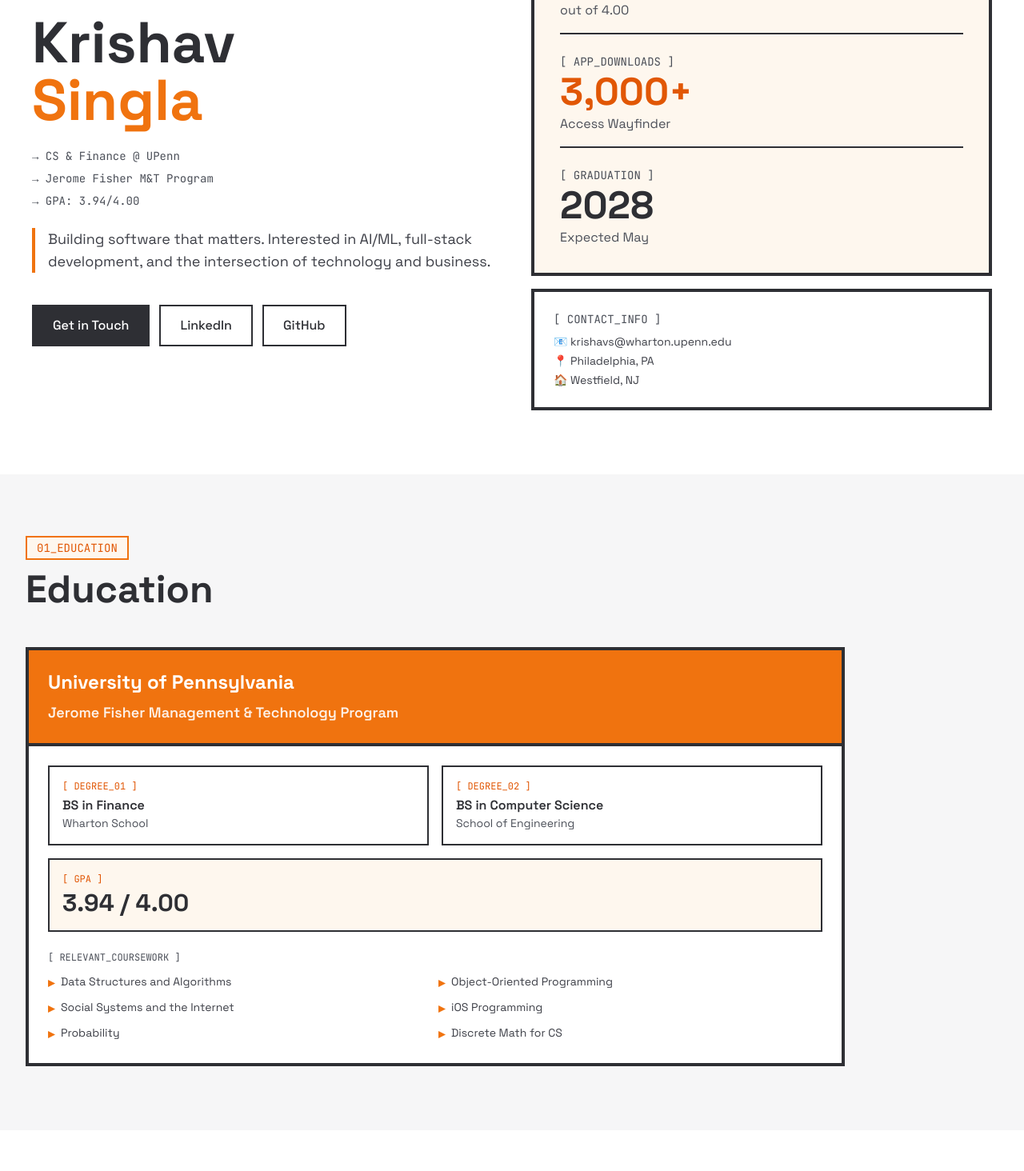
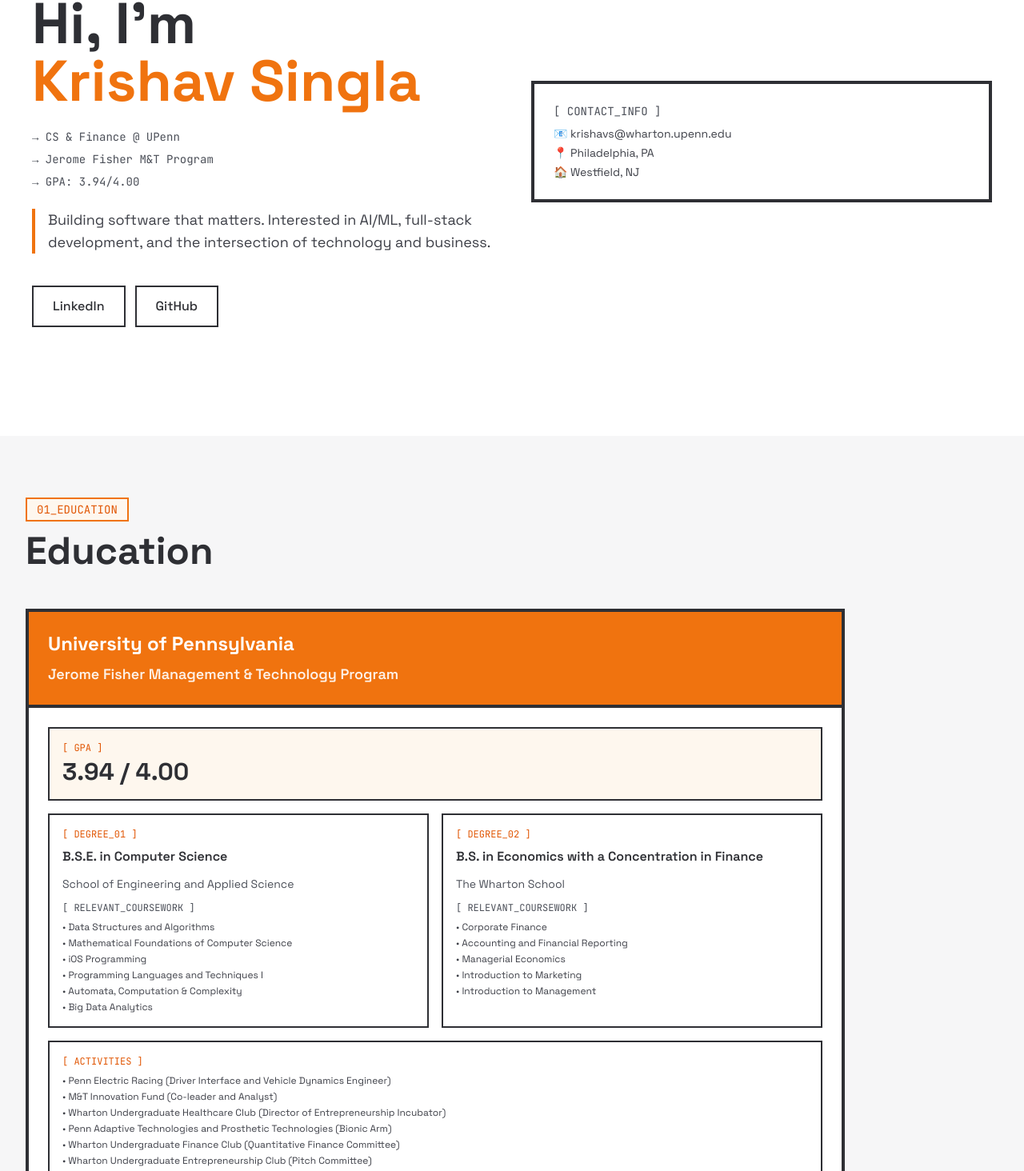
Before and after one commit to krishavs1/Website, a React (Vite) app: page / in a window 1280 px wide. Shown: the part 255-1719 px from the top of the page at 80% size. Built offline with nearby package versions, Linux system fonts and the light colour scheme.

Commit message:
Made edits to personal website

```diff
--- a/src/components/Education.tsx
+++ b/src/components/Education.tsx
@@ -27,40 +27,52 @@
             </div>
 
             <div className="p-6 space-y-4">
-              <div className="grid md:grid-cols-2 gap-4">
-                <div className="border-2 border-dark-900 p-4">
-                  <div className="font-mono text-xs text-primary-600 mb-1">[ DEGREE_01 ]</div>
-                  <p className="font-semibold text-dark-900">BS in Finance</p>
-                  <p className="text-sm text-dark-600">Wharton School</p>
-                </div>
-                <div className="border-2 border-dark-900 p-4">
-                  <div className="font-mono text-xs text-primary-600 mb-1">[ DEGREE_02 ]</div>
-                  <p className="font-semibold text-dark-900">BS in Computer Science</p>
-                  <p className="text-sm text-dark-600">School of Engineering</p>
-                </div>
-              </div>
-
               <div className="border-2 border-dark-900 p-4 bg-primary-50">
                 <div className="font-mono text-xs text-primary-600 mb-1">[ GPA ]</div>
                 <p className="text-3xl font-bold text-dark-900">3.94 / 4.00</p>
               </div>
 
-              <div className="pt-2">
-                <div className="font-mono text-xs text-dark-600 mb-3">[ RELEVANT_COURSEWORK ]</div>
-                <div className="grid grid-cols-1 md:grid-cols-2 gap-2">
-                  {[
-                    'Data Structures and Algorithms',
-                    'Object-Oriented Programming',
-                    'Social Systems and the Internet',
-                    'iOS Programming',
-                    'Probability',
-                    'Discrete Math for CS'
-                  ].map((course, i) => (
-                    <div key={i} className="flex items-start">
-                      <span className="text-primary-500 mr-2 font-bold">▸</span>
-                      <span className="text-sm text-dark-700">{course}</span>
-                    </div>
-                  ))}
+              <div className="grid md:grid-cols-2 gap-4">
+                <div className="border-2 border-dark-900 p-4">
+                  <div className="font-mono text-xs text-primary-600 mb-2">[ DEGREE_01 ]</div>
+                  <p className="font-semibold text-dark-900 mb-3">B.S.E. in Computer Science</p>
+                  <p className="text-sm text-dark-600 mb-3">School of Engineering and Applied Science</p>
+                  <div className="font-mono text-xs text-dark-600 mb-2">[ RELEVANT_COURSEWORK ]</div>
+                  <div className="space-y-1">
+                    <p className="text-xs text-dark-700">• Data Structures and Algorithms</p>
+                    <p className="text-xs text-dark-700">• Mathematical Foundations of Computer Science</p>
+                    <p className="text-xs text-dark-700">• iOS Programming</p>
+                    <p className="text-xs text-dark-700">• Programming Languages and Techniques I</p>
+                    <p className="text-xs text-dark-700">• Automata, Computation & Complexity</p>
+                    <p className="text-xs text-dark-700">• Big Data Analytics</p>
+                  </div>
+                </div>
+                <div className="border-2 border-dark-900 p-4">
+                  <div className="font-mono text-xs text-primary-600 mb-2">[ DEGREE_02 ]</div>
+                  <p className="font-semibold text-dark-900 mb-3">B.S. in Economics with a Concentration in Finance</p>
+                  <p className="text-sm text-dark-600 mb-3">The Wharton School</p>
+                  <div className="font-mono text-xs text-dark-600 mb-2">[ RELEVANT_COURSEWORK ]</div>
+                  <div className="space-y-1">
+                    <p className="text-xs text-dark-700">• Corporate Finance</p>
+                    <p className="text-xs text-dark-700">• Accounting and Financial Reporting</p>
+                    <p className="text-xs text-dark-700">• Managerial Economics</p>
+                    <p className="text-xs text-dark-700">• Introduction to Marketing</p>
+                    <p className="text-xs text-dark-700">• Introduction to Management</p>
+                  </div>
+                </div>
+              </div>
+
+              <div className="border-2 border-dark-900 p-4 bg-white">
+                <div className="font-mono text-xs text-primary-600 mb-2">[ ACTIVITIES ]</div>
+                <div className="space-y-1">
+                  <p className="text-xs text-dark-700">• Penn Electric Racing (Driver Interface and Vehicle Dynamics Engineer)</p>
+                  <p className="text-xs text-dark-700">• M&T Innovation Fund (Co-leader and Analyst)</p>
+                  <p className="text-xs text-dark-700">• Wharton Undergraduate Healthcare Club (Director of Entrepreneurship Incubator)</p>
+                  <p className="text-xs text-dark-700">• Penn Adaptive Technologies and Prosthetic Technologies (Bionic Arm)</p>
+                  <p className="text-xs text-dark-700">• Wharton Undergraduate Finance Club (Quantitative Finance Committee)</p>
+                  <p className="text-xs text-dark-700">• Wharton Undergraduate Entrepreneurship Club (Pitch Committee)</p>
+                  <p className="text-xs text-dark-700">• Alpha Kappa Psi Professional Business Fraternity</p>
+                  <p className="text-xs text-dark-700">• Penn Club Tennis</p>
                 </div>
               </div>
             </div>
--- a/src/components/Hero.tsx
+++ b/src/components/Hero.tsx
@@ -12,9 +12,8 @@
             </div>
 
             <h1 className="text-5xl sm:text-6xl lg:text-7xl font-bold text-dark-900 leading-tight">
-              Krishav
-              <br />
-              <span className="text-primary-500">Singla</span>
+              Hi, I'm <br />
+              <span className="text-primary-500">Krishav Singla</span>
             </h1>
 
             <div className="space-y-2 font-mono text-sm text-dark-600">
@@ -30,12 +29,6 @@
 
             {/* Contact Buttons */}
             <div className="flex flex-wrap gap-3 pt-4">
-              <a
-                href="mailto:krishavs@wharton.upenn.edu"
-                className="px-6 py-3 bg-dark-900 text-white font-medium border-2 border-dark-900 hover:bg-white hover:text-dark-900 transition-all"
-              >
-                Get in Touch
-              </a>
               <a
                 href="https://www.linkedin.com/in/krishavs"
                 target="_blank"
@@ -55,30 +48,8 @@
             </div>
           </div>
 
-          {/* Right side - Stats */}
+          {/* Right side - Contact Info */}
           <div className="space-y-4 animate-slide-in-right">
-            <div className="border-4 border-dark-900 p-8 bg-primary-50">
-              <div className="space-y-6">
-                <div className="border-b-2 border-dark-900 pb-4">
-                  <div className="font-mono text-sm text-dark-600 mb-1">[ CURRENT_GPA ]</div>
-                  <div className="text-5xl font-bold text-dark-900">3.94</div>
-                  <div className="text-dark-600 mt-1">out of 4.00</div>
-                </div>
-
-                <div className="border-b-2 border-dark-900 pb-4">
-                  <div className="font-mono text-sm text-dark-600 mb-1">[ APP_DOWNLOADS ]</div>
-                  <div className="text-5xl font-bold text-primary-600">3,000+</div>
-                  <div className="text-dark-600 mt-1">Access Wayfinder</div>
-                </div>
-
-                <div>
-                  <div className="font-mono text-sm text-dark-600 mb-1">[ GRADUATION ]</div>
-                  <div className="text-5xl font-bold text-dark-900">2028</div>
-                  <div className="text-dark-600 mt-1">Expected May</div>
-                </div>
-              </div>
-            </div>
-
             <div className="border-4 border-dark-900 p-6 bg-white">
               <div className="font-mono text-sm text-dark-600 mb-2">[ CONTACT_INFO ]</div>
               <div className="space-y-1 text-sm text-dark-700">
--- a/src/components/Projects.tsx
+++ b/src/components/Projects.tsx
@@ -12,7 +12,7 @@
         'Downloaded 3000+ times with 5.0 star average',
         'Featured on PBS, NJ.com, and the Star-Ledger'
       ],
-      stats: { downloads: '3,000+', rating: '5.0★', cities: '9' },
+      stats: { downloads: '3,000+', rating: '5.0★', businesses: '750+' },
       link: '/projects/access-wayfinder'
     },
     {
--- a/src/pages/AccessWayfinderPage.tsx
+++ b/src/pages/AccessWayfinderPage.tsx
@@ -37,8 +37,8 @@
               <div className="text-sm text-dark-600 mt-1">Rating</div>
             </div>
             <div className="p-6 text-center bg-primary-50">
-              <div className="text-3xl font-bold text-dark-900">9</div>
-              <div className="text-sm text-dark-600 mt-1">Cities</div>
+              <div className="text-3xl font-bold text-dark-900">750+</div>
+              <div className="text-sm text-dark-600 mt-1">Businesses</div>
             </div>
           </div>
 
@@ -46,7 +46,7 @@
             <h2 className="text-2xl font-bold text-dark-900 mb-4">Overview</h2>
             <p className="text-dark-700 text-lg leading-relaxed">
               Access Wayfinder is an iOS accessibility guide mobile app designed to help users discover
-              wheelchair-accessible businesses and public spaces across 9 New Jersey cities. The app addresses
+              wheelchair-accessible businesses and public spaces across New Jersey. The app addresses
               a critical need in the accessibility community by providing real-time information about accessible
               locations, helping people with mobility challenges navigate their communities with confidence.
             </p>
```
